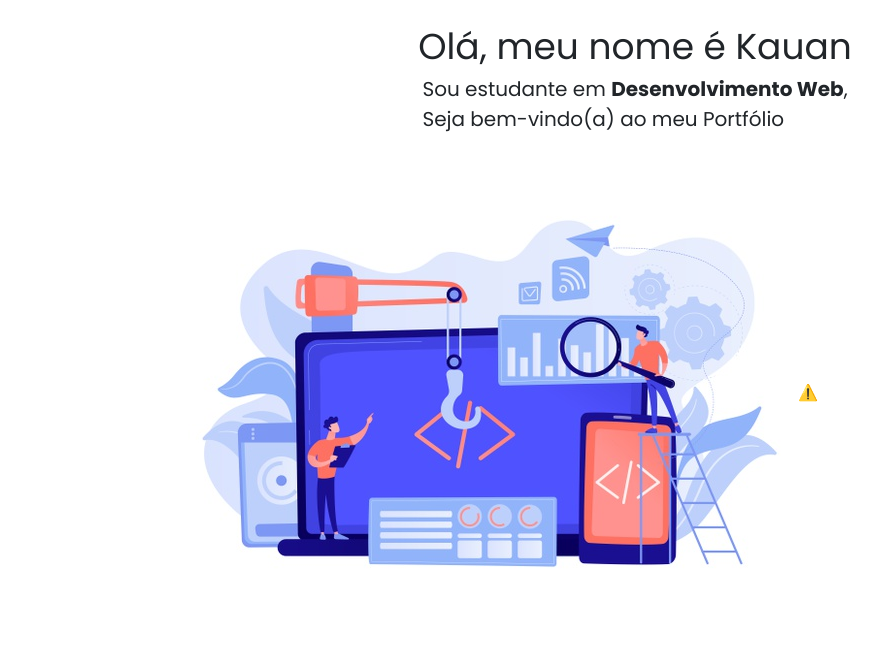
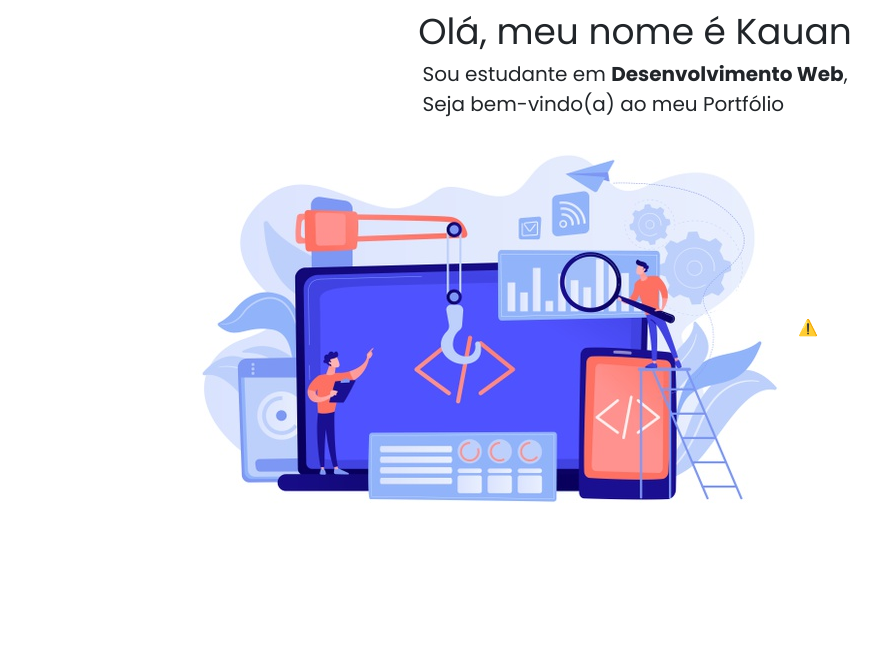
Before and after one commit to kauanEng/Portf-lio-Kauan, a website: page index.html in a window 1280 px wide. Shown: the part 136-800 px from the top of the page, without its empty margins (5-886 px from the left). Drawn offline with nearby package versions, Linux system fonts and the light colour scheme; no server answers.

Commit message:
second commit

```diff
--- a/assets/css/base.css
+++ b/assets/css/base.css
@@ -20,7 +20,7 @@
     align-items: center;
     justify-content: center;
     flex-direction: column;
-    padding-top: 90px;
+    padding-top: 75px;
     font-size: 36px;
 }
 
@@ -33,7 +33,7 @@
     justify-content: center;
     align-items: center;
     flex-wrap: wrap;
-    padding-top: 50px;
+    padding-top: 0px;
 }
 
 .container-geral {
```
